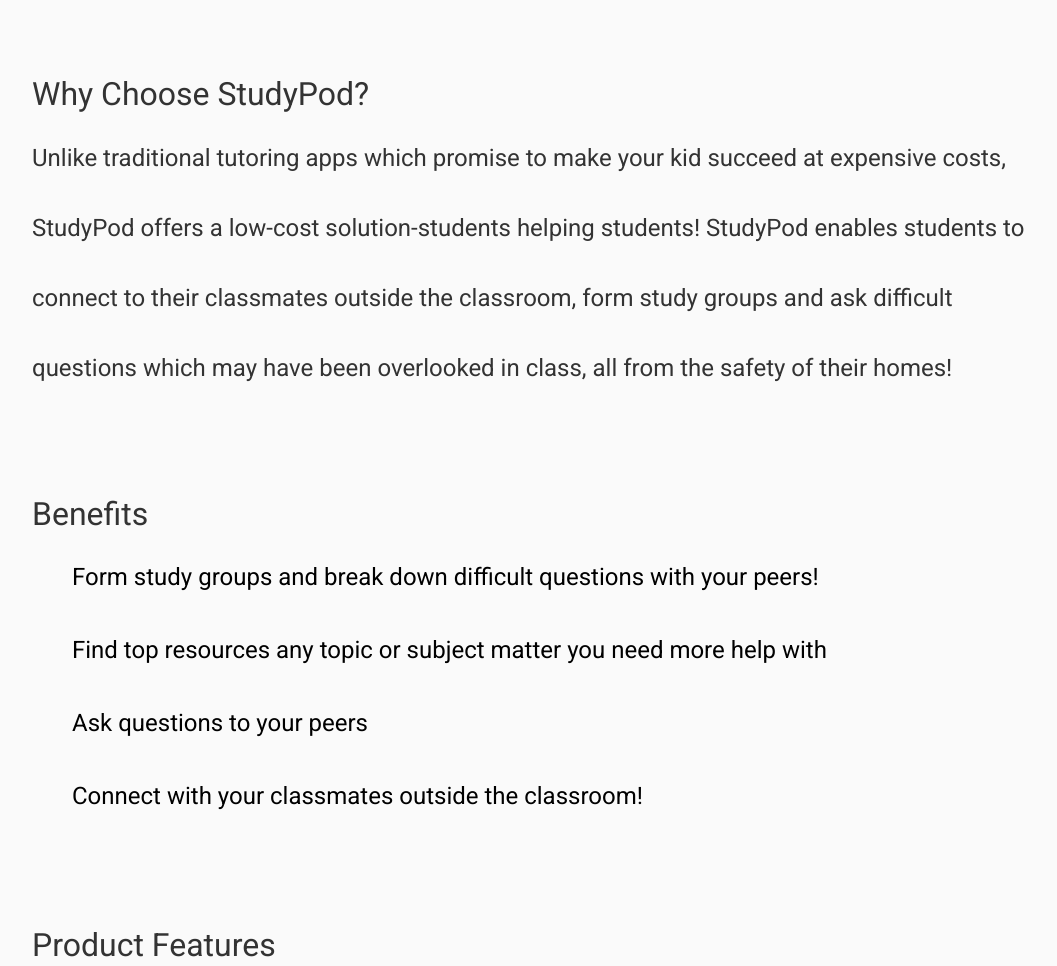
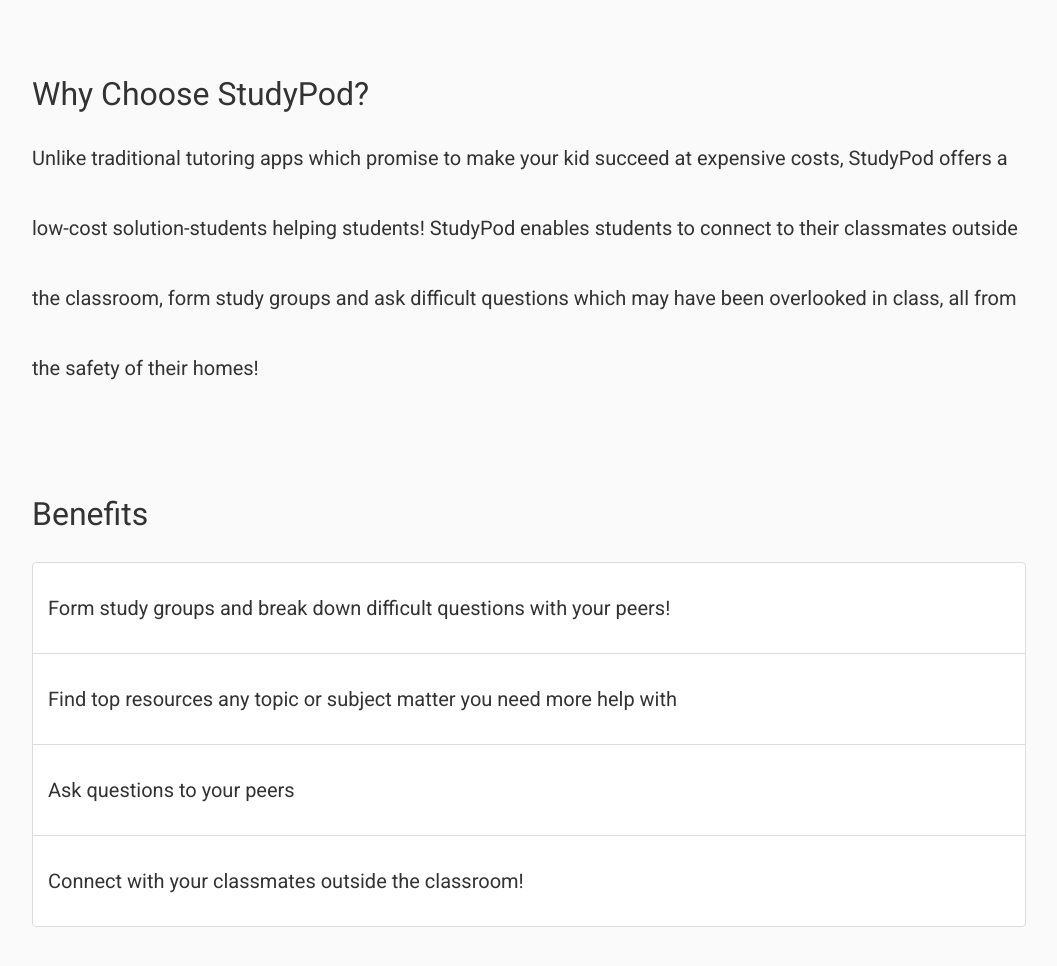
Before and after one commit to snehx5/studypod, a website: page public/index.html in a window 1280 px wide. Shown: the part 860-1826 px from the top of the page, without its empty margins (111-1168 px from the left). Drawn offline with nearby package versions, Linux system fonts and the light colour scheme.

Commit message:
add changes

```diff
--- a/public/index.html
+++ b/public/index.html
@@ -28,7 +28,7 @@
 </div>
 
 <div style="background-color:#fafafa;width:100%;">
-	<img src="studypodheader.jpg" class="img-responsive"/>
+	<img src="studypodheader-2.jpg" class="img-responsive"/>
 </div>
 
 <div class="container" id="why">
@@ -40,13 +40,21 @@
 
 <div class="container" id="benefits">
   <h3>Benefits</h3>
-  <ul id="benefits-list">
-    <li>Form study groups and break down difficult questions with your peers!</li>
+ <!--  <ul id="benefits-list">
+    <li></li>
     <li>Find top resources any topic or subject matter you need more help with</li>
     <li>Ask questions to your peers</li><br>
     <li>Connect with your classmates outside the classroom!</li>
-  </ul>
+  </ul> -->
+<ul class="list-group" style="margin-top:3%;">
+  <li class="list-group-item">Form study groups and break down difficult questions with your peers!</li>
+  <li class="list-group-item">Find top resources any topic or subject matter you need more help with</li>
+  <li class="list-group-item">Ask questions to your peers</li>
+  <li class="list-group-item">Connect with your classmates outside the classroom!</li>
+</ul>
+
 </div>
+
 
 <div class="container" id="productfeatures">
   <h3>Product Features</h3>
--- a/public/style.css
+++ b/public/style.css
@@ -85,7 +85,7 @@
 }
 
 #why p{
-	font-size:24px;
+	font-size:20px;
 }
 
 #benefits{
@@ -111,20 +111,24 @@
 }
 
 #productfeatures p{
-	font-size:24px;
+	font-size:20px;
 }
 
 #benefits p{
-	font-size:24px;
+	font-size:20px;
 }
 
 #benefits-list li{
 	display:inline-block;
 	list-style-type:none;
 
-	font-size:24px;
+	font-size:20px;
 	color:black;
 
+}
+
+.list-group-item{
+	font-size:20px;
 }
 
 #content{
```
Also changed, not shown: public/studypodheader-2.jpg (added).
